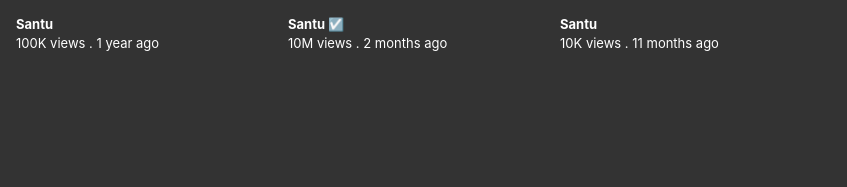
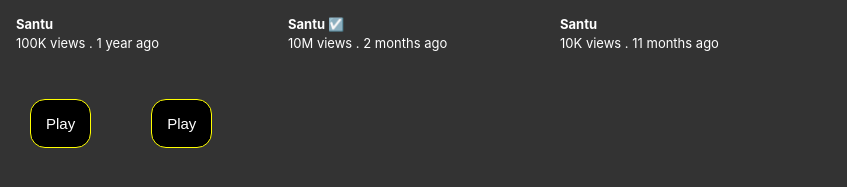
Before and after one commit to Shantanu9799/Modern-JavaScript-React-JS, a React (Create React App) app in the folder ReactJS/youtube/: page / in a window 1280 px wide. Shown: the part 203-390 px from the top of the page, without its empty margins (0-847 px from the left). Built offline with nearby package versions, Linux system fonts and the light colour scheme.

Commit message:
playbutton

```diff
--- a/ReactJS/youtube/src/App.js
+++ b/ReactJS/youtube/src/App.js
@@ -1,11 +1,12 @@
 import "./App.css";
 import Video from "./component/Video";
+import PlayButton from "./component/playButton";
 import videos from "./data/data";
 function App() {
   return (
     //also we can make a object of all the properties and directly put it like <Video {...obj} />.
     <div className="App">
-      {videos.map((videos) => (
+      {videos.map(videos =>
         <Video
           title={videos.title}
           views={videos.views}
@@ -13,7 +14,12 @@
           time={videos.time}
           verified={videos.verified}
         ></Video>
-      ))}
+      )}
+
+      <div style={{clear : "both"}}>
+        <PlayButton></PlayButton>
+        <PlayButton></PlayButton>
+      </div>
     </div>
   );
 }
--- /dev/null
+++ b/ReactJS/youtube/src/component/PlayButton.css
@@ -0,0 +1,16 @@
+button {
+    background-color: black;
+    border: 1px solid yellow;
+    padding: 1em;
+    border-radius: 1em;
+    color: white;
+    cursor: pointer;
+    font-size: 15px;
+    margin: 2em;
+}
+
+button:hover {
+    background-color: brown;
+    color: aliceblue;
+    font-size: 17px;
+}
--- /dev/null
+++ b/ReactJS/youtube/src/component/playButton.js
@@ -0,0 +1,12 @@
+import './PlayButton.css'
+
+function PlayButton() {
+    function handelClick() {
+        console.log("Play")
+    }
+    return (
+        <button onClick={handelClick}>Play</button>
+    )
+}
+
+export default PlayButton
```
Also changed, not shown: ReactJS/youtube/src/Documentation/ReactDocumentation.txt.
